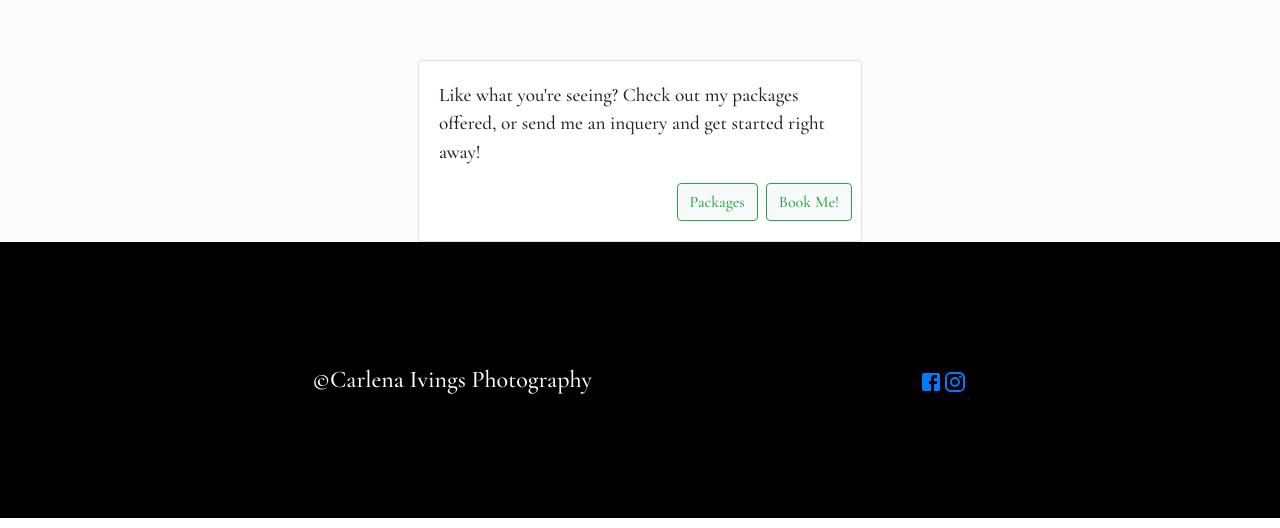
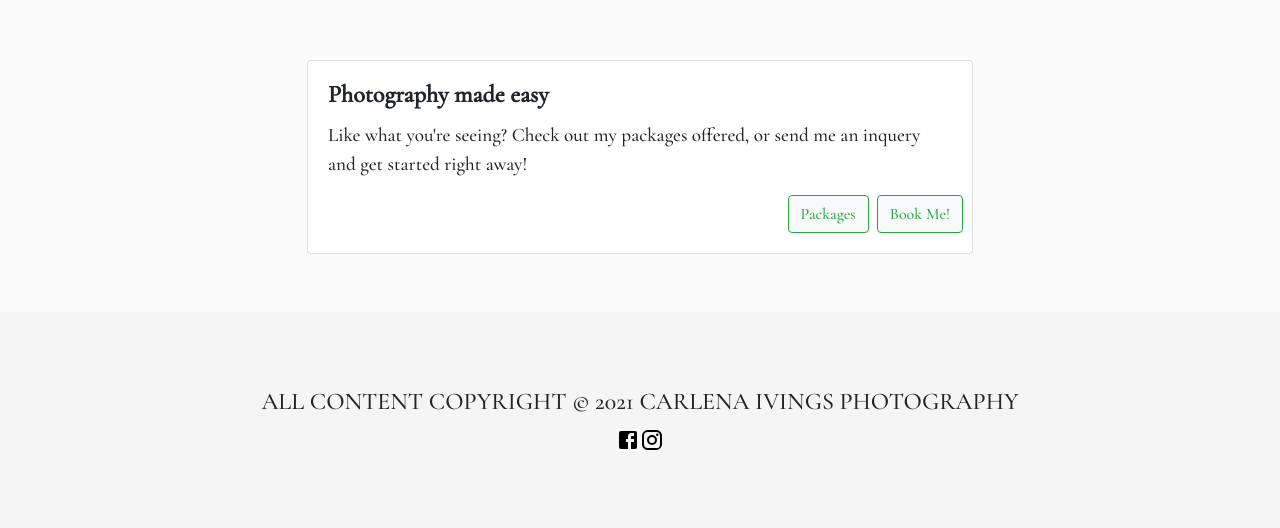
Before and after one commit to T-Ivings/photography-portfolio, a React (Create React App) app: page / in a window 1280 px wide. Shown: the part 3350-3878 px from the top of the page. Built offline with nearby package versions, Linux system fonts and the light colour scheme.

Commit message:
footer completed

```diff
--- a/src/component/footer/Footer.js
+++ b/src/component/footer/Footer.js
@@ -1,5 +1,5 @@
 import React from 'react';
-import {Card, Container, Button, Row} from 'react-bootstrap'
+import {Card, Container, Button, Row, Col} from 'react-bootstrap'
 import FacebookIcon from '@material-ui/icons/Facebook';
 import InstagramIcon from '@material-ui/icons/Instagram';
 import './Footer.scss';
@@ -8,27 +8,36 @@ const Footer = () => {
   return (
     <section id="prefooter">
     <Container className='d-flex justify-content-center'>
-      <Card style={{width: '40%',}}>
+      <Card style={{width: '60%',}}>
         <Card.Body>
-          <Card.Text>
+          <Card.Title style={{fontSize: '24px'}}><b>Photography made easy</b></Card.Title>
+          <Card.Text className='d-flex justify-content-start'>
             Like what you're seeing? Check out my packages offered, or send me an inquery and get started right away!
           </Card.Text>
           <Row className='d-flex flex-row-reverse'>
-            <Button className='footer-button btn-light btn-outline-success'>Book Me!</Button>
+            <Button className='footer-button btn-light btn-outline-success' onClick={(e) => {
+              e.preventDefault();
+              window.open(`mailto:carlenaivingsphotography@gmail.com?subject=Subject&body=Body%20goes%20here%20<br/>${'\n'}does%20this%20work%20too`)}}
+              >Book Me!</Button>
             <Button className='footer-button btn-light btn-outline-success'>Packages</Button>
           </Row>
         </Card.Body>
       </Card>
-    </Container>
-    <section style={{backgroundColor: 'black'}} id='footer'>
-      <Row className='page-footer'>
-        <span>©Carlena Ivings Photography</span>
-        <span>
-          <a href='#'><FacebookIcon/></a>
-          <a href='#'><InstagramIcon/></a>
-        </span>
+    </Container> <br/> <br/>
+    <section style={{backgroundColor: '#F5F5F5'}} id='footer'>
+    <Col className='page-footer'>
+      <Row>
+        ALL CONTENT COPYRIGHT © 2021 CARLENA IVINGS PHOTOGRAPHY
       </Row>
-
+      <Row>
+        <a href="#" onClick={(e) => {
+          e.preventDefault();
+          window.open('https://www.facebook.com/carlena.dowden')}}><FacebookIcon htmlColor="black"/></a>
+        <a href="#" onClick={(e) => {
+          e.preventDefault();
+          window.open('https://www.instagram.com/carlena.ivings.photography/')}}><InstagramIcon htmlColor="black"/></a>
+      </Row>
+    </Col>
     </section>
     </section>
   )
--- a/src/component/footer/Footer.scss
+++ b/src/component/footer/Footer.scss
@@ -4,10 +4,10 @@
 }
 
 .page-footer {
-  color: white;
-  padding-top: 5em;
-  padding-bottom: 5em;
+  padding-top: 3em;
+  padding-bottom: 3em;
   display: flex;
-  justify-content: space-evenly;
+  flex-direction: column;
+  align-items: center;
   font-size: 24px;
 }
```
